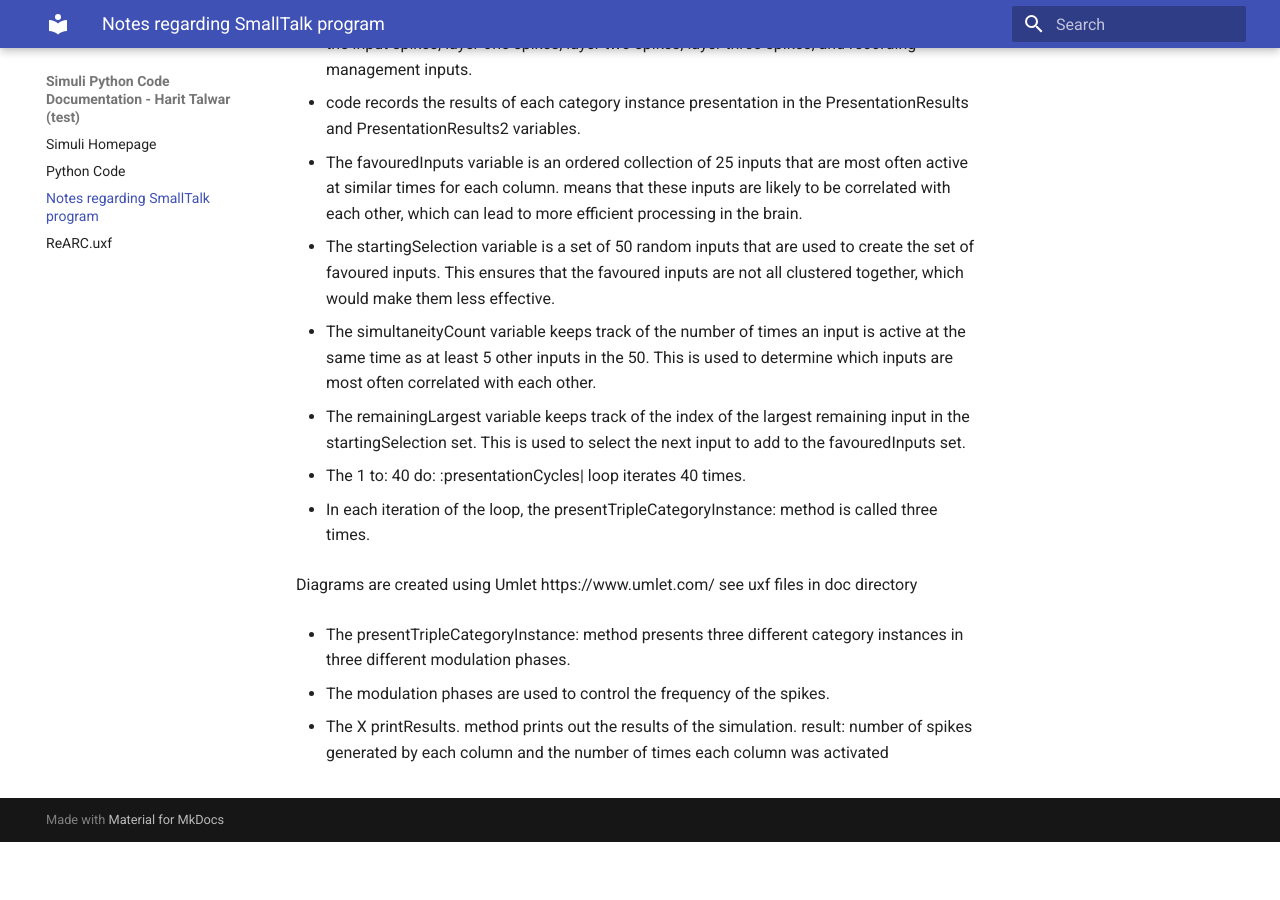
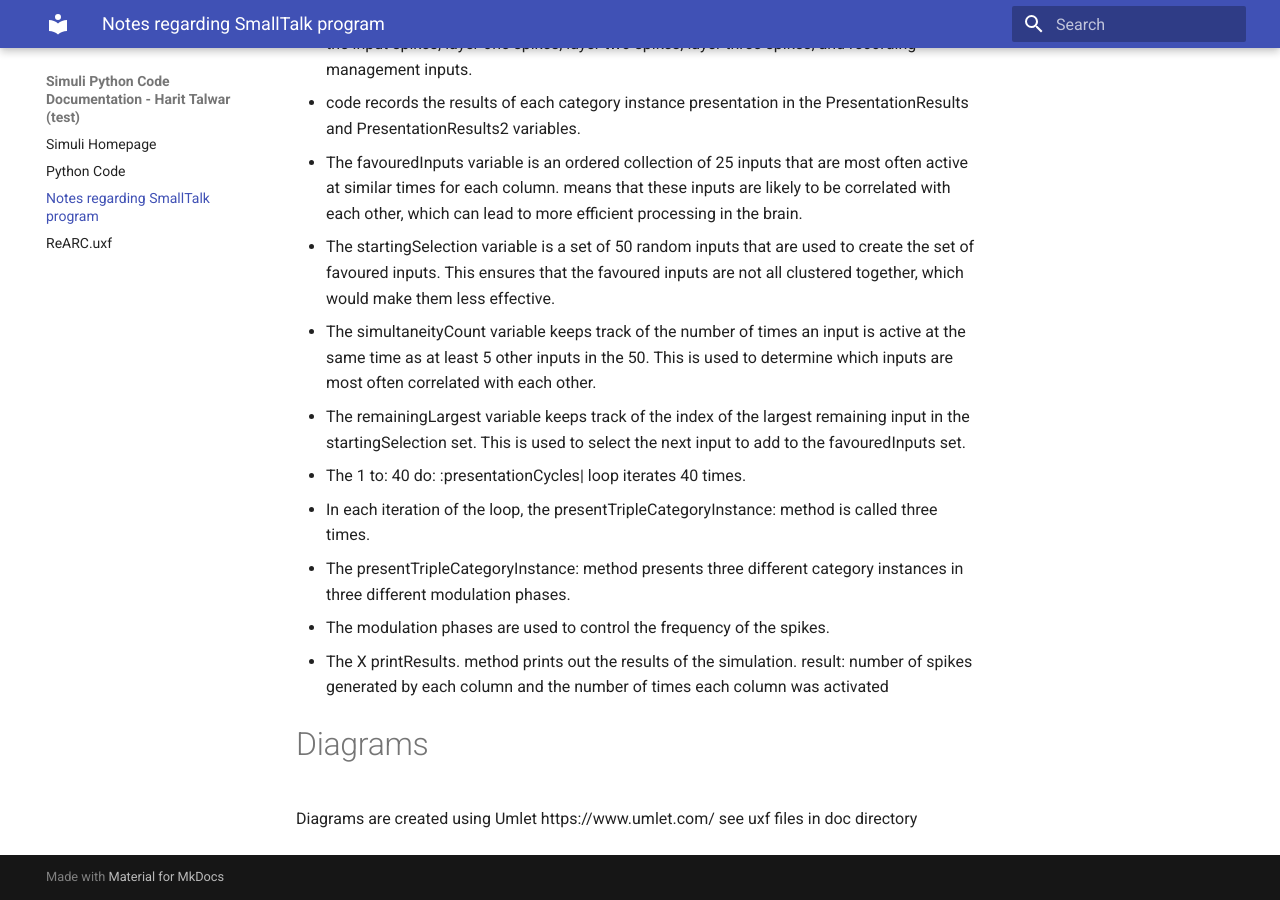
Before and after one commit to simuliinc/ReArc, an MkDocs documentation site: the page built from docs/notes.md, in a window 1280 px wide and 900 px high, scrolled down 681 px. Built offline with MkDocs 1.6.1 and Material for MkDocs 9.7.7, drawn with Linux system fonts in a browser that asks for light colours; before the commit the page ends 1523 px from its top, so only the background shows below that.

Commit message:
Update notes.md
Format changes

```diff
--- a/docs/notes.md
+++ b/docs/notes.md
@@ -27,10 +27,11 @@
 
 - In each iteration of the loop, the presentTripleCategoryInstance: method is called three times.
 
-Diagrams are created using Umlet https://www.umlet.com/ see uxf files in doc directory
-
 - The presentTripleCategoryInstance: method presents three different category instances in three different modulation phases.
 
 - The modulation phases are used to control the frequency of the spikes.
 
 - The X printResults. method prints out the results of the simulation. result: number of spikes generated by each column and the number of times each column was activated
+
+# Diagrams
+Diagrams are created using Umlet https://www.umlet.com/ see uxf files in doc directory
```
